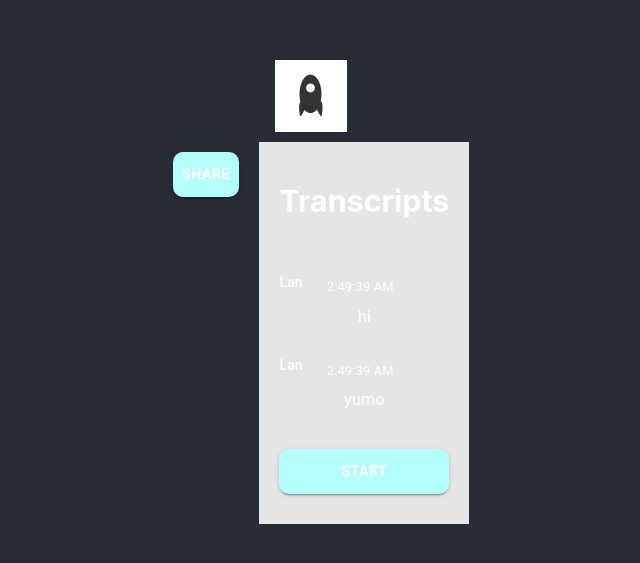
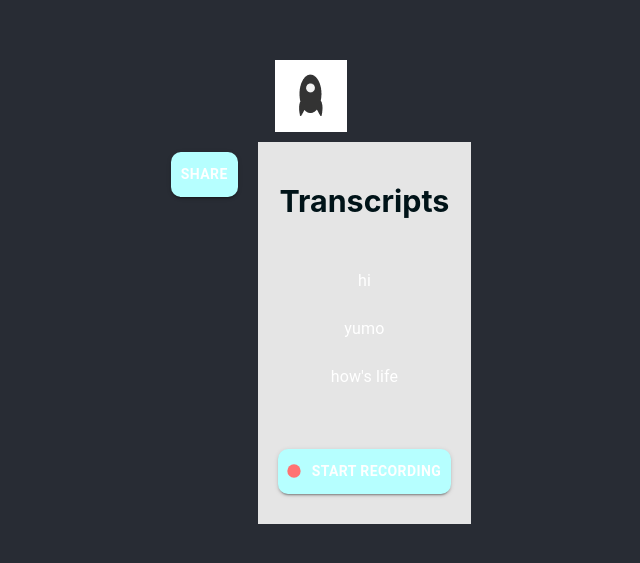
Before and after one commit to assembo/note-taker, a React (Create React App) app: page / in a window 1280 px wide. Shown: the part 113-676 px from the top of the page, without its empty margins (329-969 px from the left). Built offline with nearby package versions, Linux system fonts and the light colour scheme.

Commit message:
basic functionality for transcription

```diff
--- a/package.json
+++ b/package.json
@@ -5,6 +5,7 @@
   "dependencies": {
     "@emotion/react": "^11.8.2",
     "@emotion/styled": "^11.8.1",
+    "@mui/icons-material": "^5.5.1",
     "@mui/material": "^5.5.2",
     "@mui/styles": "^5.5.1",
     "@testing-library/jest-dom": "^5.16.3",
--- a/src/Transcripts/Transcripts.js
+++ b/src/Transcripts/Transcripts.js
@@ -1,5 +1,6 @@
 import React from "react";
 import { Box, Button, Typography } from '@mui/material';
+import FiberManualRecordIcon from '@mui/icons-material/FiberManualRecord';
 import { ASSEMBO_COLORS } from "../constants";
 
 class Transcripts extends React.Component {
@@ -7,16 +8,112 @@ class Transcripts extends React.Component {
     super(props);
     this.state = {
       transcripts: [
-        { name: "Lan", text: "hi" },
-        { name: "Lan", text: "yumo" },
-        { name: "Lan", text: "how's life" }
-      ]
+        { text: "hi" },
+        { text: "yumo" },
+        { text: "how's life" }
+      ],
+      recording: false,
+      interimBox: null,
+      finalTranscript: null,
+      ignoreOnend: null,
+      voiceRecognitionAvailable: false
     };
     window.transcripts = this;
   }
 
   componentDidMount() {
+    this.setupWebkitSpeechRecognition();
+  }
 
+  /**
+   * function to start voice transcription
+   */
+  startButton = () => {
+    if (this.state.recording) {
+      this.setState({
+        recording: false
+      });
+      this.recognition.stop();
+      return;
+    }
+    this.setState({
+      finalTranscript: "",
+      ignoreOnend: false
+    });
+    this.recognition.lang = "en-US";
+    this.recognition.start();
+  }
+
+   setupWebkitSpeechRecognition = () => {
+    if ("webkitSpeechRecognition" in window) {
+      this.recognition = new window.webkitSpeechRecognition();
+      this.recognition.continuous = true;
+      this.recognition.interimResults = true;
+      this.setState({
+        voiceRecognitionAvailable: true
+      })
+
+      this.recognition.onstart = () => {
+        this.setState({
+          recording: true,
+        })
+      };
+
+      this.recognition.onerror = (event) => {
+        if (event.error == "no-speech") {
+          this.setState({ignoreOnend: true});
+        }
+        if (event.error == "audio-capture") {
+          this.setState({ignoreOnend: true});
+          console.warn("audio capture error")
+        }
+        if (event.error == "not-allowed") {
+          this.setState({ignoreOnend: true});
+          console.error("recognition not allowed")
+        }
+      };
+
+      this.recognition.onend = () => {
+        this.setState({recording: false});
+        if (this.state.ignoreOnend) {
+          return;
+        }
+        if (!this.state.finalTranscript) {
+          return;
+        }
+      };
+
+      this.recognition.onresult = async (event) => {
+        this.setState({
+          interim_transcript: ""
+        });
+        if (typeof event.results == "undefined") {
+          this.recognition.onend = null;
+          this.recognition.stop();
+          return;
+        }
+        for (var i = event.resultIndex; i < event.results.length; ++i) {
+          if (event.results[i].isFinal) {
+            this.setState({
+              finalTranscript: this.state.finalTranscript + event.results[i][0].transcript,
+              interimBox: null
+            });
+            const text = event.results[i][0].transcript;
+            const now = new Date();
+            console.log(text);
+            const newTranscript = [...this.state.transcripts, { text }];
+            console.log(newTranscript);
+            this.setState({ transcripts: newTranscript });
+
+          } else {
+            this.setState({
+              interim_transcript: this.state.interim_transcript + event.results[i][0].transcript,
+              interimBox: this.state.interim_transcript + event.results[i][0].transcript
+            })
+          }
+        }
+      };
+    }
   }
 
   render() {
@@ -29,7 +126,7 @@ class Transcripts extends React.Component {
         }}
       >
         <Box sx={{ padding: "10px 20px" }}>
-          <h3>Transcripts</h3>
+          <h3 style={{ color: ASSEMBO_COLORS.dark }} >Transcripts</h3>
         </Box>
         <Box style={{
           padding: "10px 20px",
@@ -37,17 +134,9 @@ class Transcripts extends React.Component {
           overflowY: "scroll",
         }}>
           {this.state.transcripts.map((message, index) => {
-            const timeStamp = message.timeStamp;
-            const offsetTime = timeStamp ? new Date(timeStamp.time + timeStamp.offset * 60 * 1000) : new Date();
             return (
               <Box display={"flex"} marginBottom={3}>
                 <Box flex={1}>
-                  <Box display={"flex"} alignItems={"center"} marginBottom={1}>
-                    <Typography variant="subtitle2">{message.name}</Typography>
-                    <Typography fontSize={13} marginLeft={3} marginTop={1}>
-                      {offsetTime.toLocaleTimeString()}
-                    </Typography>
-                  </Box>
                   <Typography>{message.text}</Typography>
                 </Box>
               </Box>
@@ -64,9 +153,12 @@ class Transcripts extends React.Component {
             marginBottom: 20,
             background: ASSEMBO_COLORS.primary
           }}
-            fullWidth
+          startIcon={<FiberManualRecordIcon style={{color:"#FF7272"}}/>}
+          onClick={()=>{
+            this.startButton();
+          }}
         >
-            Start
+          Start Recording
         </Button>
         </Box>
       </div>
```
Also changed, not shown: 1 other file (tests, documents, lock files or other folders). Lines whose indentation alone changed are shown as unchanged.
